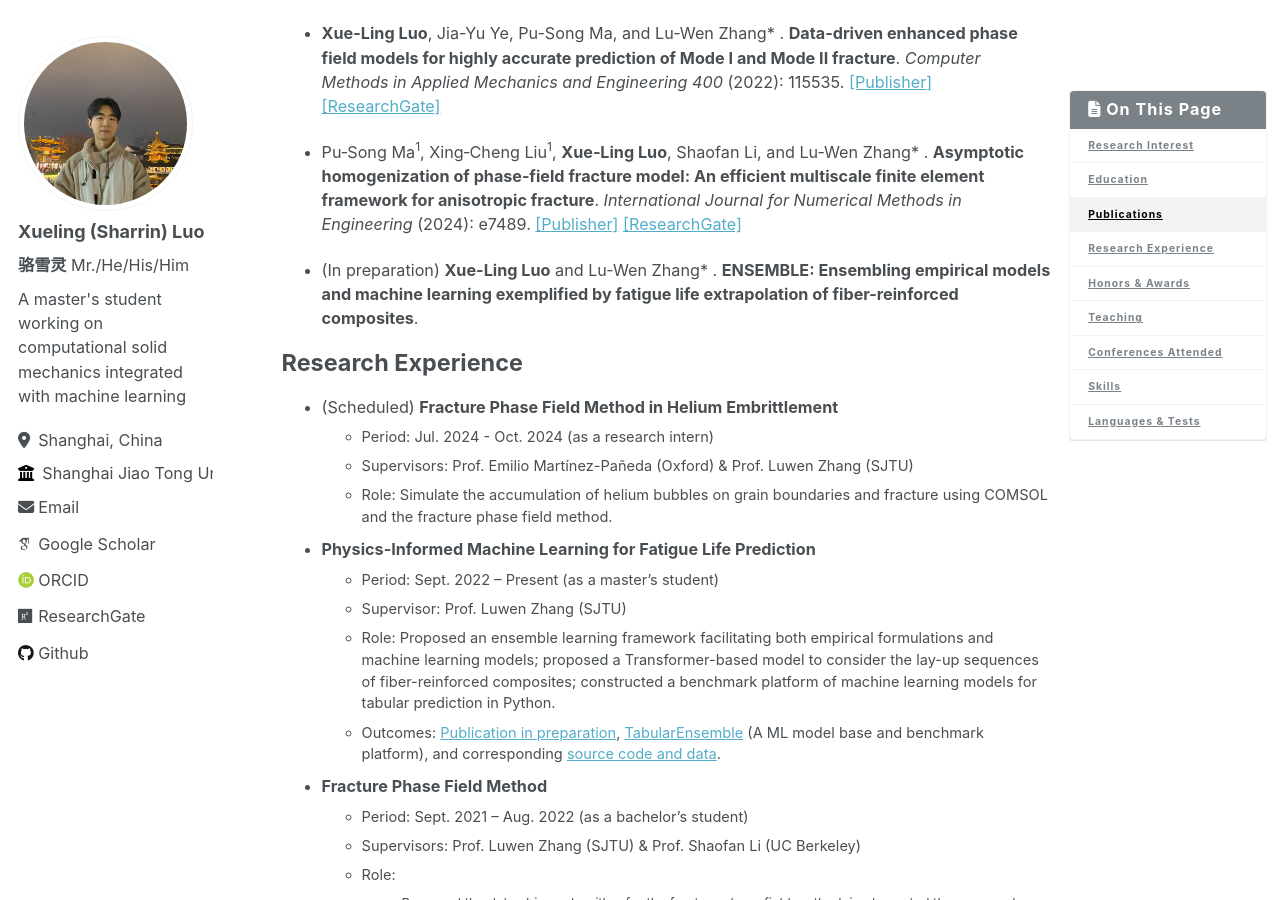
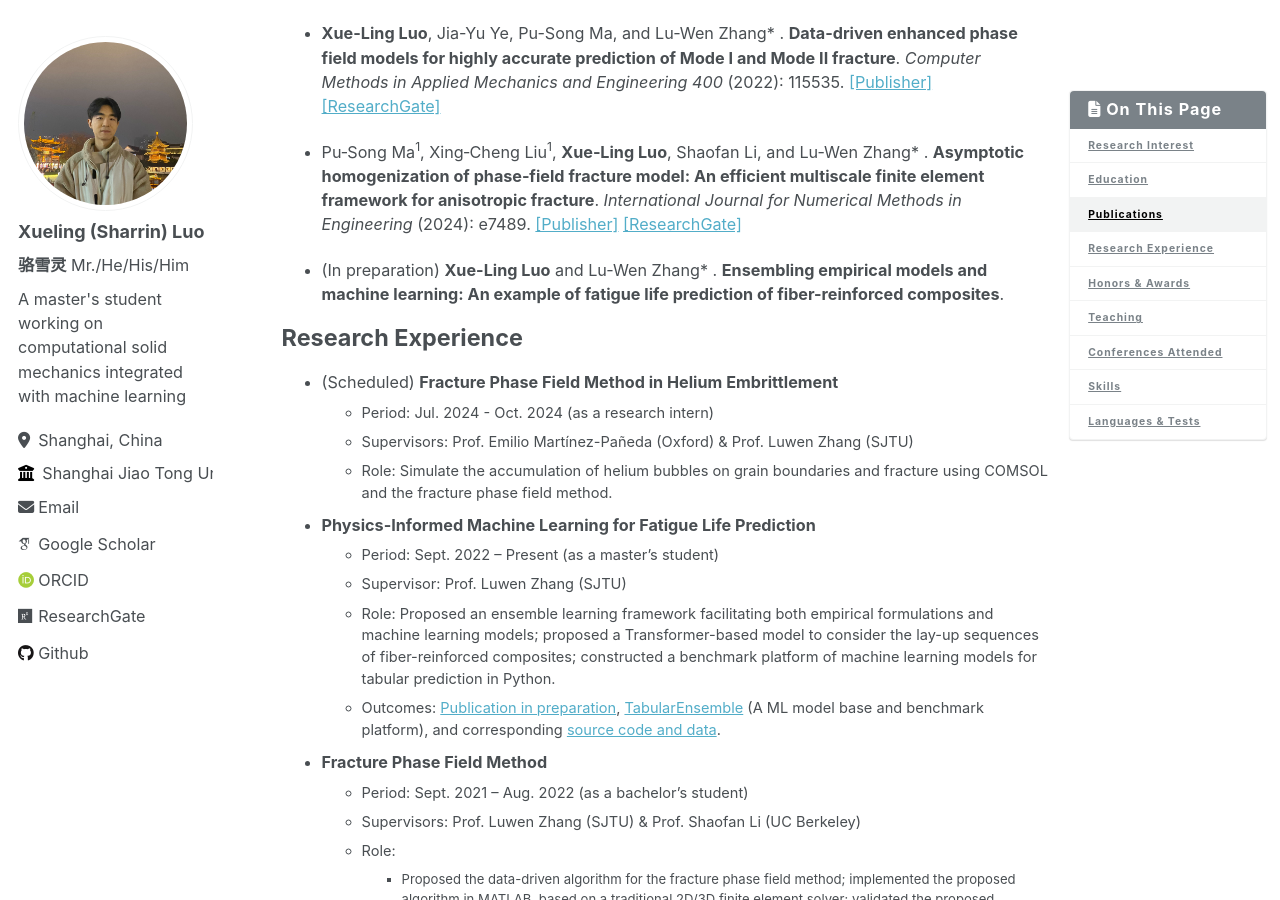
Before and after one commit to LuoXueling/luoxueling.github.io, a Jekyll site: the page built from _pages/about.md, in a window 1280 px wide and 900 px high, scrolled down 904 px. Built offline with Jekyll 4.4.1, drawn with Linux system fonts in a browser that asks for light colours; some web fonts are replaced.

```diff
--- /dev/null
+++ b/CNAME
@@ -0,0 +1 @@
+xuelingluo.com
--- a/_pages/about.md
+++ b/_pages/about.md
@@ -39,7 +39,7 @@ My research interests lie in **fracture phase field methods**, **machine learnin
 * Pu‐Song Ma<sup>1</sup>, Xing‐Cheng Liu<sup>1</sup>, **Xue‐Ling Luo**, Shaofan Li, and Lu‐Wen Zhang* . **Asymptotic homogenization of phase‐field fracture model: An efficient multiscale finite element framework for anisotropic fracture**. *International Journal for Numerical Methods in Engineering* (2024): e7489. [[Publisher]](https://onlinelibrary.wiley.com/doi/abs/10.1002/nme.7489) [[ResearchGate]](https://www.researchgate.net/publication/379517633_Asymptotic_homogenization_of_phase-field_fracture_model_An_efficient_multiscale_finite_element_framework_for_anisotropic_fracture)
 
 <a name="pub-2024-piml"></a>
-* (In preparation) **Xue-Ling Luo** and Lu-Wen Zhang* . **ENSEMBLE: Ensembling empirical models and machine learning exemplified by fatigue life extrapolation of fiber-reinforced composites**.
+* (In preparation) **Xue-Ling Luo** and Lu-Wen Zhang* . **Ensembling empirical models and machine learning: An example of fatigue life prediction of fiber-reinforced composites**.
 
 # Research Experience
 
```
